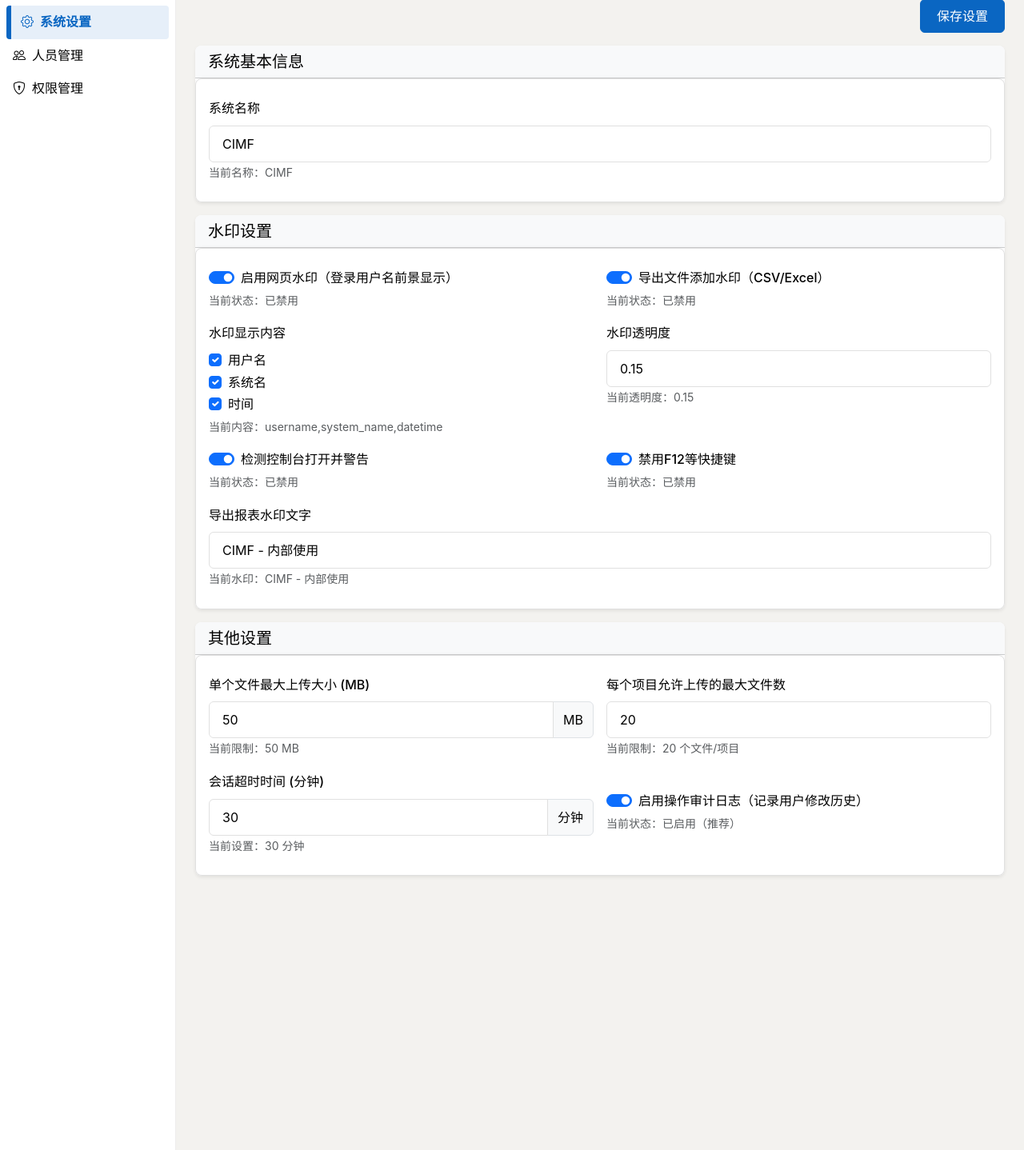
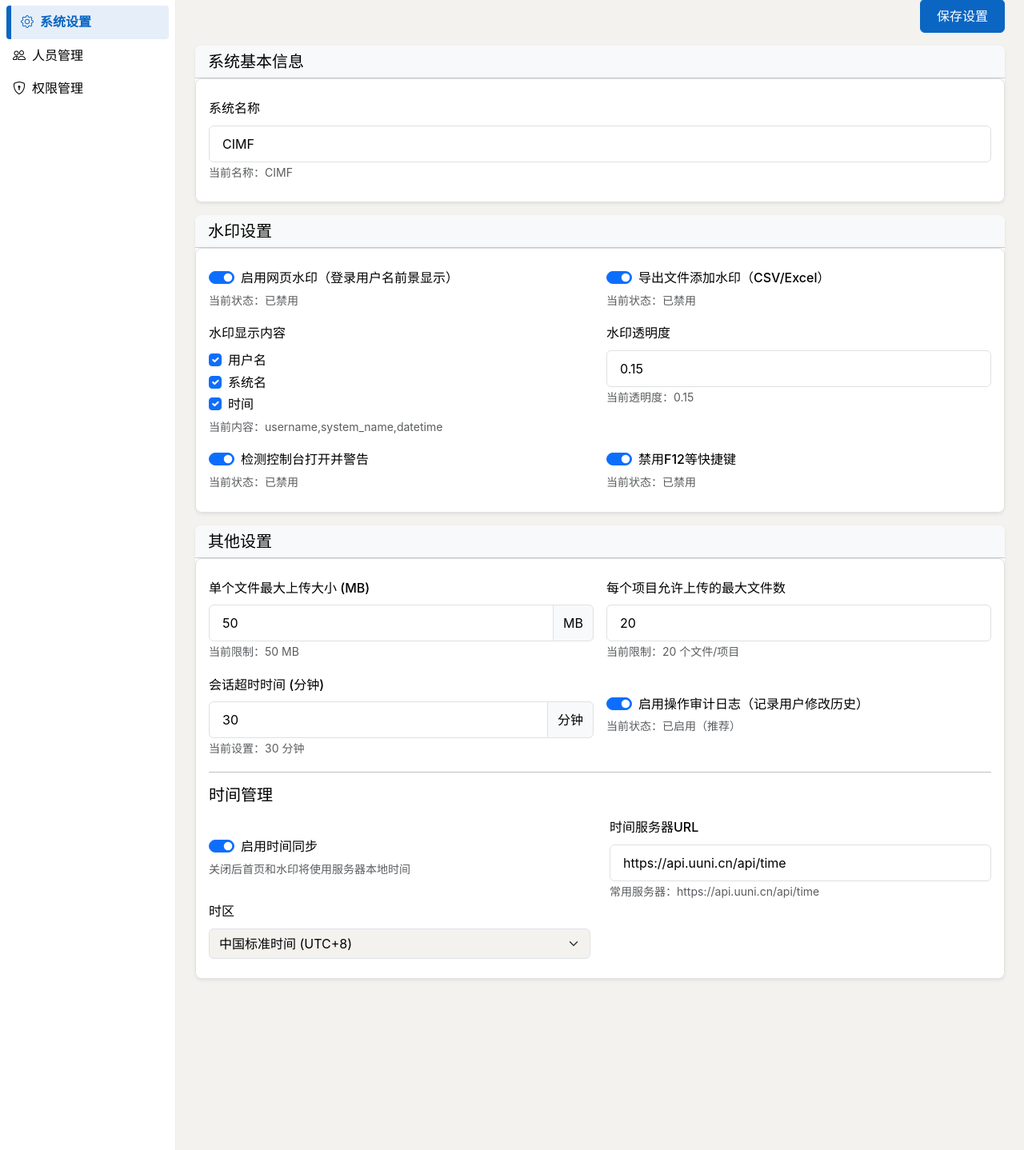
Before and after one commit to edouardlicn123/cimf, a Flask app: page /admin/system-settings in a window 1280 px wide. Shown: the part 77-1515 px from the top of the page at 80% size. Run offline with Flask 3, Linux system fonts and the light colour scheme; a user stored in the database is signed in; tables that the repository leaves empty hold one stand-in row (values such as "Sample post"); data that the repository does not hold is empty; some libraries are stand-ins or nearby versions.

Commit message:
update:time and waterprint 1

```diff
--- a/app/__init__.py
+++ b/app/__init__.py
@@ -178,7 +178,14 @@ def create_app(config_name='default'):
         except Exception:
             node_types = []
 
-        return dict(role_labels=role_labels, system_name=system_name, settings=all_settings, timestamp=timestamp, node_types=node_types, now=now)
+        # 获取当前时间（统一时间服务）
+        try:
+            from app.services.core.time_service import TimeService
+            current_time = TimeService.get_current_time()
+        except Exception:
+            current_time = now.strftime('%Y-%m-%d %H:%M:%S')
+
+        return dict(role_labels=role_labels, system_name=system_name, settings=all_settings, timestamp=timestamp, node_types=node_types, now=now, current_time=current_time)
 
     # ── 10. 数据库初始化（根据配置模式） ─────────────────────────────────────────────
     init_database(app)
--- /dev/null
+++ b/app/modules/core/time/__init__.py
@@ -0,0 +1,4 @@
+# 文件路径：app/modules/core/time/__init__.py
+from app.modules.core.time.routes import time_bp
+
+__all__ = ['time_bp']
--- a/app/routes/__init__.py
+++ b/app/routes/__init__.py
@@ -11,6 +11,7 @@ from app.modules.core.profile import profile_bp
 from app.modules.core.export import export_bp
 from app.modules.core.taxonomy import taxonomy_bp
 from app.modules.core.node import node_bp
+from app.modules.core.time import time_bp
 from app.modules.nodes.customer import customer_bp
 
 
@@ -41,4 +42,7 @@ def register_blueprints(app):
     # 客户节点
     app.register_blueprint(customer_bp, url_prefix='/nodes/customer')
 
-    app.logger.info("所有蓝图注册完成：workspace, auth, profile, admin, export, taxonomy, node, customer 已加载")
+    # 时间API模块
+    app.register_blueprint(time_bp)
+
+    app.logger.info("所有蓝图注册完成：workspace, auth, profile, admin, export, taxonomy, node, customer, time 已加载")
--- a/app/services/core/settings_service.py
+++ b/app/services/core/settings_service.py
@@ -44,9 +44,10 @@ class SettingsService:
         # 导出文件水印
         'enable_export_watermark': 'false',    # 导出文件是否加水印
 
-        # ========== 导出报表水印(原有) ==========
-        'report_watermark_text': 'CIMF - 内部使用',
-        'report_watermark_opacity': '0.3',
+        # ========== 时间管理 ==========
+        'enable_time_sync': 'true',        # 是否启用时间同步
+        'time_server_url': 'https://api.uuni.cn/api/time',  # 时间服务器URL
+        'time_zone': 'Asia/Shanghai',     # 时区设置
 
         # 其他全局开关
         'maintenance_mode': 'false',
--- /dev/null
+++ b/app/services/core/time_service.py
@@ -0,0 +1,88 @@
+# 文件路径：app/services/core/time_service.py
+# 功能说明：时间服务 - 统一管理系统时间获取
+
+from datetime import datetime
+from typing import Optional
+from urllib.request import urlopen
+from urllib.error import URLError
+import json
+from app.services.core.settings_service import SettingsService
+
+
+class TimeService:
+    """时间服务 - 统一管理系统时间获取"""
+
+    DEFAULT_SERVERS = [
+        'https://api.uuni.cn/api/time',
+        'http://api.baidu.com/time/get',
+        'http://worldtimeapi.org/api/timezone/Asia/Shanghai',
+    ]
+
+    @staticmethod
+    def is_sync_enabled() -> bool:
+        """是否启用时间同步"""
+        setting = SettingsService.get_setting('enable_time_sync')
+        # SettingsService 会将 'true' 转换为 True
+        return setting is None or setting is True or setting == 'true'
+
+    @staticmethod
+    def get_time_server_url() -> str:
+        """获取配置的时间服务器URL"""
+        url = SettingsService.get_setting('time_server_url')
+        if url:
+            return url
+        return TimeService.DEFAULT_SERVERS[0]
+
+    @staticmethod
+    def _try_server(url: str) -> bool:
+        """测试时间服务器是否可用"""
+        try:
+            with urlopen(url, timeout=2) as response:
+                return response.status == 200
+        except Exception:
+            return False
+
+    @staticmethod
+    def fetch_beijing_time() -> Optional[datetime]:
+        """从时间服务器获取北京时间"""
+        if not TimeService.is_sync_enabled():
+            return None
+
+        server_url = TimeService.get_time_server_url()
+
+        try:
+            with urlopen(server_url, timeout=3) as response:
+                if response.status == 200:
+                    data = json.loads(response.read().decode('utf-8'))
+
+                    # 解析不同服务器返回格式
+                    # api.uuni.cn: {"date": "2026-03-14 12:00:00"}
+                    # baidu: {"t": "1699999999"}
+                    # worldtimeapi: {"datetime": "2026-03-14T12:00:00+08:00"}
+
+                    date_str = data.get('date') or data.get('datetime', '').split('+')[0]
+                    if date_str:
+                        return datetime.strptime(date_str, '%Y-%m-%d %H:%M:%S')
+
+        except Exception:
+            pass
+
+        return None
+
+    @staticmethod
+    def get_current_time() -> str:
+        """获取当前时间（统一入口）
+
+        Returns:
+            str: 格式化的当前时间字符串 "YYYY-MM-DD HH:MM:SS"
+        """
+        server_time = TimeService.fetch_beijing_time()
+        if server_time:
+            return server_time.strftime('%Y-%m-%d %H:%M:%S')
+
+        return datetime.now().strftime('%Y-%m-%d %H:%M:%S')
+
+    @staticmethod
+    def get_timezone() -> str:
+        """获取配置的时区"""
+        return SettingsService.get_setting('time_zone') or 'Asia/Shanghai'
--- a/app/static/js/common.js
+++ b/app/static/js/common.js
@@ -116,16 +116,17 @@
         const timeElement = document.getElementById('current-beijing-time');
         if (!timeElement) return;
 
-        fetch('https://api.uuni.cn//api/time')
+        // 从后端API获取时间
+        fetch('/api/time/current')
             .then(response => response.json())
             .then(data => {
-                if (data.date) {
-                    timeElement.textContent = data.date;
+                if (data.time) {
+                    timeElement.textContent = data.time;
                 }
             })
             .catch(error => {
-                console.error('获取北京时间失败:', error);
-                // 失败时使用本地时间
+                console.error('获取时间失败:', error);
+                // 降级使用本地时间
                 const now = new Date();
                 const weekdays = ['星期日', '星期一', '星期二', '星期三', '星期四', '星期五', '星期六'];
                 const year = now.getFullYear();
--- a/app/templates/core/admin/system_settings.html
+++ b/app/templates/core/admin/system_settings.html
@@ -148,14 +148,6 @@
             当前状态：{{ '已启用' if settings.enable_watermark_shortcut_block is sameas true or settings.enable_watermark_shortcut_block == 'true' else '已禁用' }}
           </small>
         </div>
-
-        <div class="col-12">
-          {{ form.report_watermark_text.label(class="form-label fw-medium") }}
-          {{ form.report_watermark_text(class="form-control", placeholder="例如：内部保密 - 请勿外传") }}
-          <small class="form-text text-muted">
-            当前水印：{{ settings.report_watermark_text or '（无水印）' }}
-          </small>
-        </div>
       </div>
     </div>
   </div>
@@ -207,6 +199,39 @@
           </small>
         </div>
       </div>
+
+      <hr>
+      <h5 class="mb-3">时间管理</h5>
+      <div class="row">
+        <div class="col-md-6">
+          <div class="form-check form-switch form-switch-lg mt-4">
+            <input type="checkbox" class="form-check-input" name="enable_time_sync" id="enable_time_sync" value="true"
+              {% if settings.get('enable_time_sync') != False and settings.get('enable_time_sync') != 'false' %}checked{% endif %}>
+            <label class="form-check-label fw-medium" for="enable_time_sync">启用时间同步</label>
+          </div>
+          <small class="form-text text-muted d-block">
+            关闭后首页和水印将使用服务器本地时间
+          </small>
+        </div>
+        <div class="col-md-6">
+          <label class="form-label fw-medium">时间服务器URL</label>
+          <input type="text" class="form-control" name="time_server_url"
+            value="{{ settings.get('time_server_url', 'https://api.uuni.cn/api/time') }}">
+          <small class="form-text text-muted">
+            常用服务器：https://api.uuni.cn/api/time
+          </small>
+        </div>
+        <div class="col-md-6">
+          <label class="form-label fw-medium">时区</label>
+          <select class="form-select" name="time_zone">
+            <option value="Asia/Shanghai" {% if settings.get('time_zone', 'Asia/Shanghai') == 'Asia/Shanghai' %}selected{% endif %}>中国标准时间 (UTC+8)</option>
+            <option value="Asia/Tokyo" {% if settings.get('time_zone') == 'Asia/Tokyo' %}selected{% endif %}>日本标准时间 (UTC+9)</option>
+            <option value="Asia/Seoul" {% if settings.get('time_zone') == 'Asia/Seoul' %}selected{% endif %}>韩国标准时间 (UTC+9)</option>
+            <option value="UTC" {% if settings.get('time_zone') == 'UTC' %}selected{% endif %}>UTC 世界标准时间</option>
+            <option value="America/New_York" {% if settings.get('time_zone') == 'America/New_York' %}selected{% endif %}>美国东部时间 (UTC-5)</option>
+          </select>
+        </div>
+      </div>
     </div>
   </div>
 
```
Also changed, not shown: app/modules/core/export/routes.py (+25 -5 lines), app/modules/core/time/routes.py (added, +51 -0 lines), docs/progress.md (+1 -0 lines).
